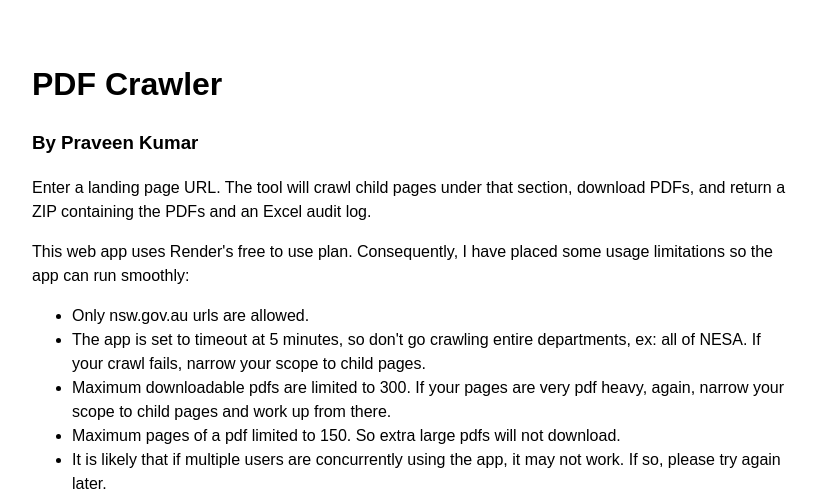
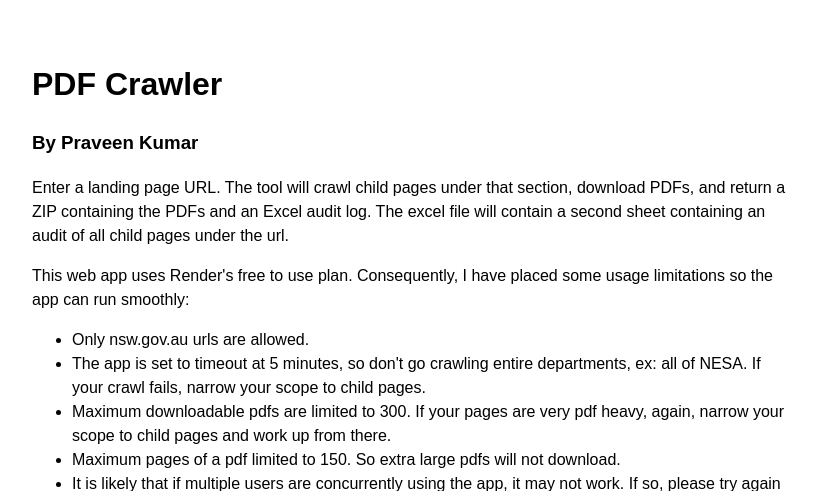
Before and after one commit to myic90/pdf-crawler, a Flask app: page / in a window 1280 px wide. Shown: the top 491 px of the page, without its empty margins (228-1045 px from the left). Run offline with Flask 3, Linux system fonts and the light colour scheme.

Commit message:
Update index.html

```diff
--- a/templates/index.html
+++ b/templates/index.html
@@ -87,7 +87,7 @@
   <h3>By Praveen Kumar</h3>
 
   <p>
-    Enter a landing page URL. The tool will crawl child pages under that section, download PDFs, and return a ZIP containing the PDFs and an Excel audit log. <br/>
+    Enter a landing page URL. The tool will crawl child pages under that section, download PDFs, and return a ZIP containing the PDFs and an Excel audit log. The excel file will contain a second sheet containing an audit of all child pages under the url. <br/>
   </p>
   <p>This web app uses Render's free to use plan. Consequently, I have placed some usage limitations so the app can run smoothly:</p>
   <ul>
```
